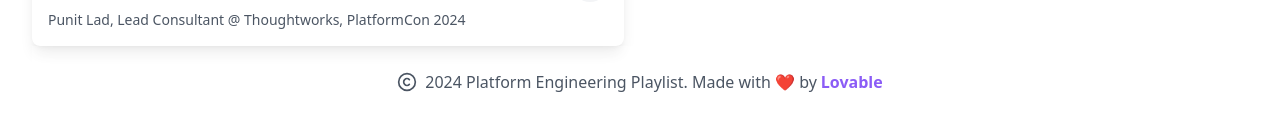
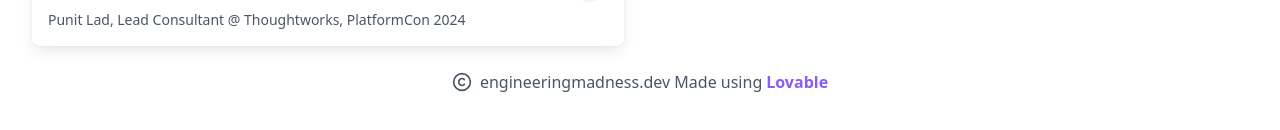
Before and after one commit to compscikaran/platform-eng-club, a React (Vite) app: page / in a window 1280 px wide. Shown: the part 1679-1809 px from the top of the page. Built offline with nearby package versions, Linux system fonts and the light colour scheme.

Commit message:
Visual edit in Lovable
Edited UI in Lovable

```diff
--- a/src/components/Footer.tsx
+++ b/src/components/Footer.tsx
@@ -5,7 +5,7 @@ const Footer = () => {
       <div className="container mx-auto px-4">
         <div className="flex justify-center items-center text-gray-600">
           <Copyright className="mr-2 h-5 w-5" />
-          <span>2024 Platform Engineering Playlist. Made with ❤️ by </span>
+          <span>engineeringmadness.dev Made using</span>
           <a href="https://lovable.dev" target="_blank" rel="noopener noreferrer" className="ml-1 font-bold text-[#8B5CF6] hover:underline">
             Lovable
           </a>
```
